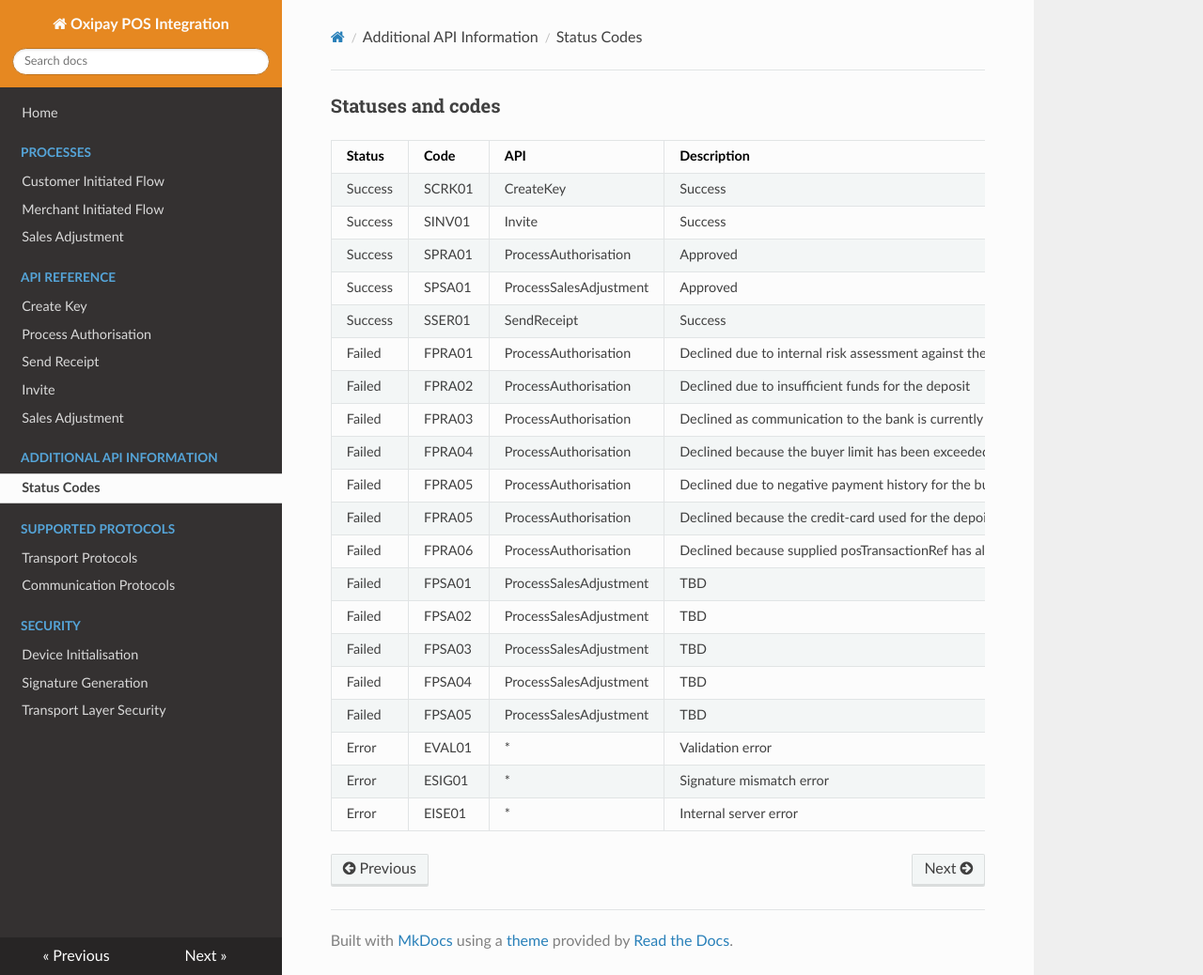
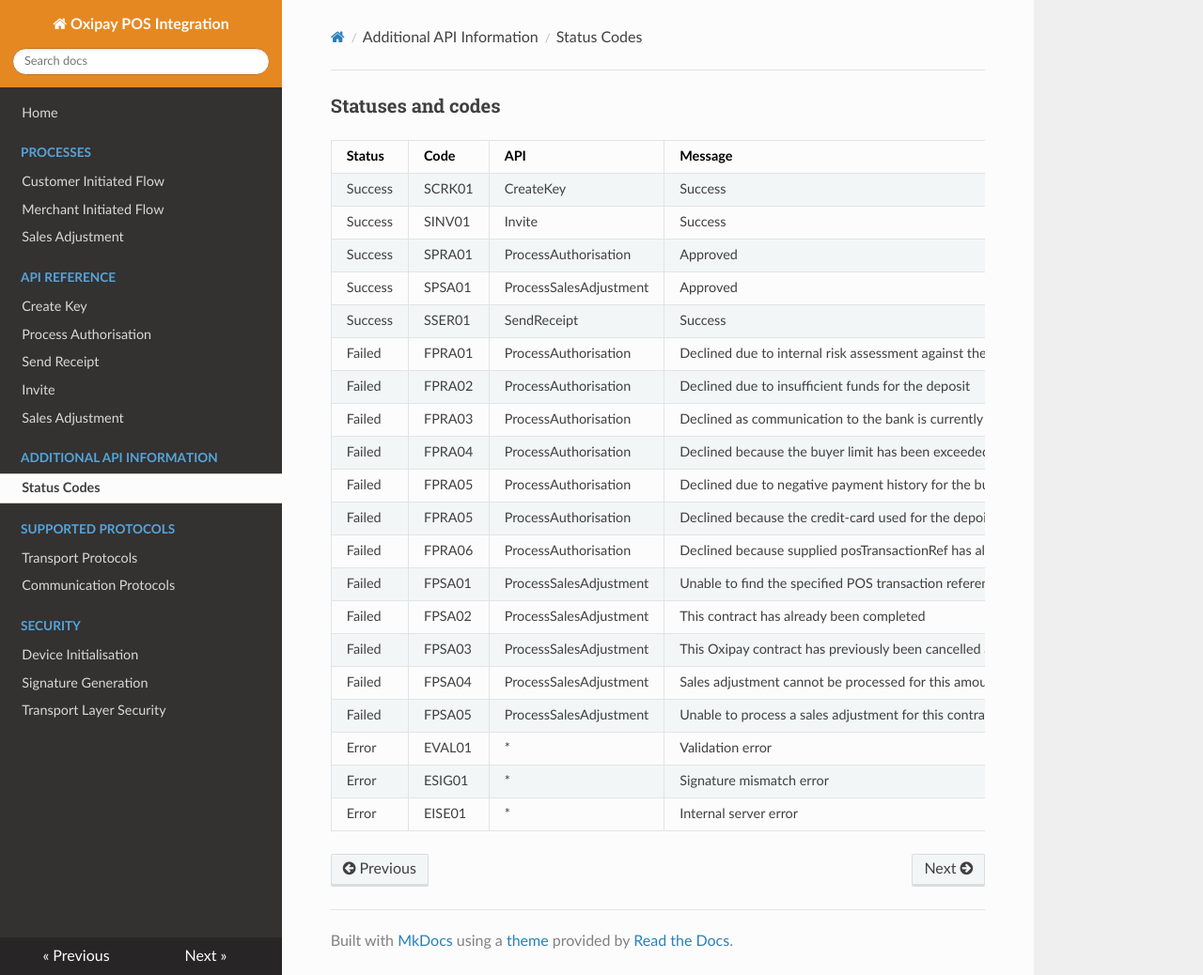
Before and after one commit to oxipay/posdocs, an MkDocs documentation site: the page built from docs/api_information/status_codes.md, in a window 1280 px wide and 1038 px high. Shown: the whole window at 94% size. Built offline with MkDocs 1.6.1, drawn with Linux system fonts in a browser that asks for light colours; nearby versions of some CDN libraries; old or Windows-style settings are respelled for this version of MkDocs.

Commit message:
added sales adjustment failure messages

```diff
--- a/docs/api_information/status_codes.md
+++ b/docs/api_information/status_codes.md
@@ -1,6 +1,6 @@
 <h3>Statuses and codes</h3>
 
-Status | Code | API | Description
+Status | Code | API | Message
 ----------|----------|----------|----------
 Success | SCRK01 | CreateKey | Success
 Success | SINV01 | Invite | Success
@@ -14,11 +14,11 @@ Failed | FPRA04 | ProcessAuthorisation | Declined because the buyer limit has be
 Failed | FPRA05 | ProcessAuthorisation | Declined due to negative payment history for the buyer
 Failed | FPRA05 | ProcessAuthorisation | Declined because the credit-card used for the depoit is expired
 Failed | FPRA06 | ProcessAuthorisation | Declined because supplied posTransactionRef has already been processed
-Failed | FPSA01 | ProcessSalesAdjustment | TBD
-Failed | FPSA02 | ProcessSalesAdjustment | TBD
-Failed | FPSA03 | ProcessSalesAdjustment | TBD
-Failed | FPSA04 | ProcessSalesAdjustment | TBD
-Failed | FPSA05 | ProcessSalesAdjustment | TBD
+Failed | FPSA01 | ProcessSalesAdjustment | Unable to find the specified POS transaction reference
+Failed | FPSA02 | ProcessSalesAdjustment | This contract has already been completed
+Failed | FPSA03 | ProcessSalesAdjustment | This Oxipay contract has previously been cancelled and all payments collected have been refunded to the buyer
+Failed | FPSA04 | ProcessSalesAdjustment | Sales adjustment cannot be processed for this amount
+Failed | FPSA05 | ProcessSalesAdjustment | Unable to process a sales adjustment for this contract. Please contact Merchant Services on 1300 413 902 during business hours for further information
 Error | EVAL01 | * | Validation error
 Error | ESIG01 | * | Signature mismatch error
 Error | EISE01 | * | Internal server error
```
